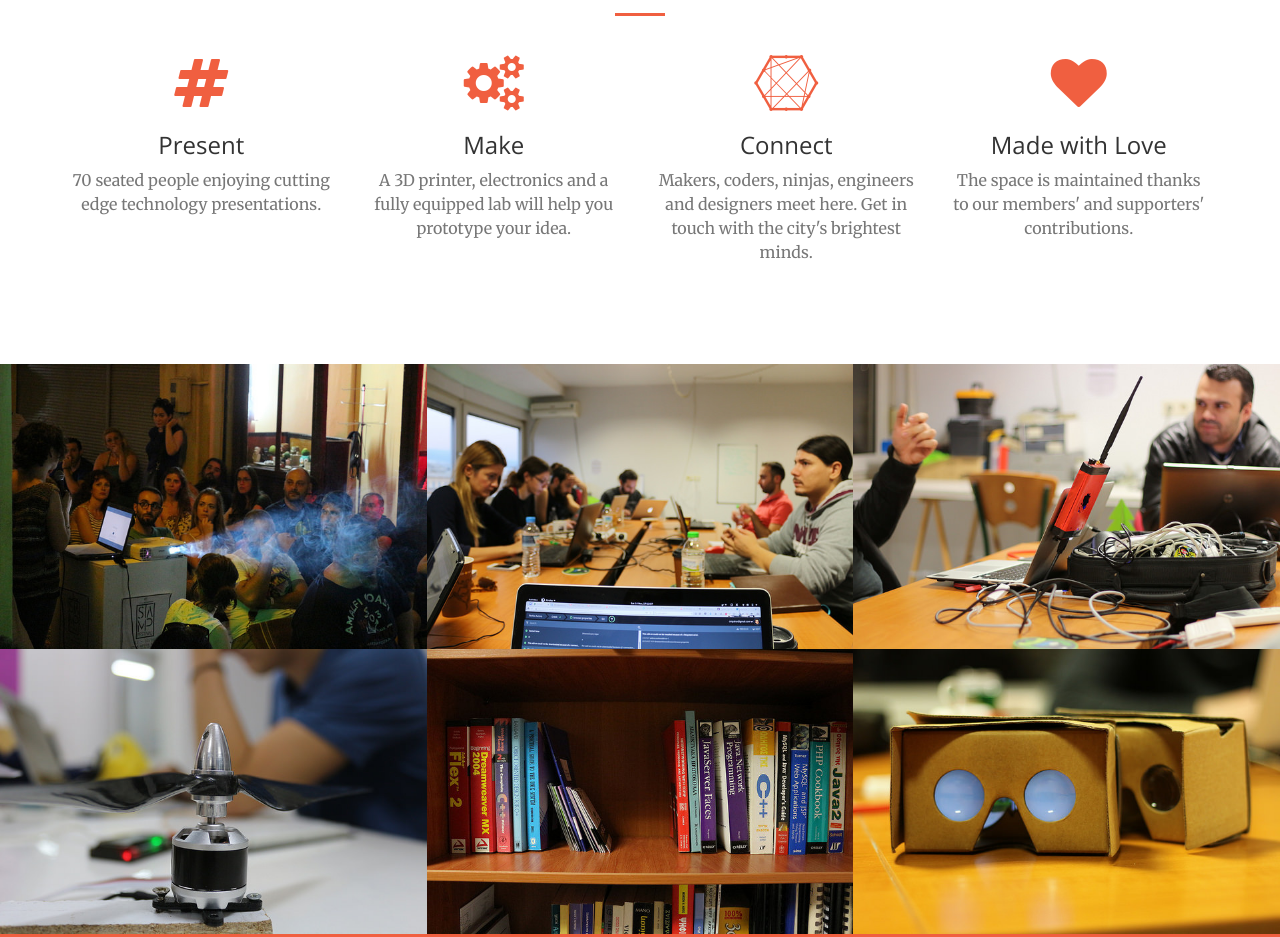
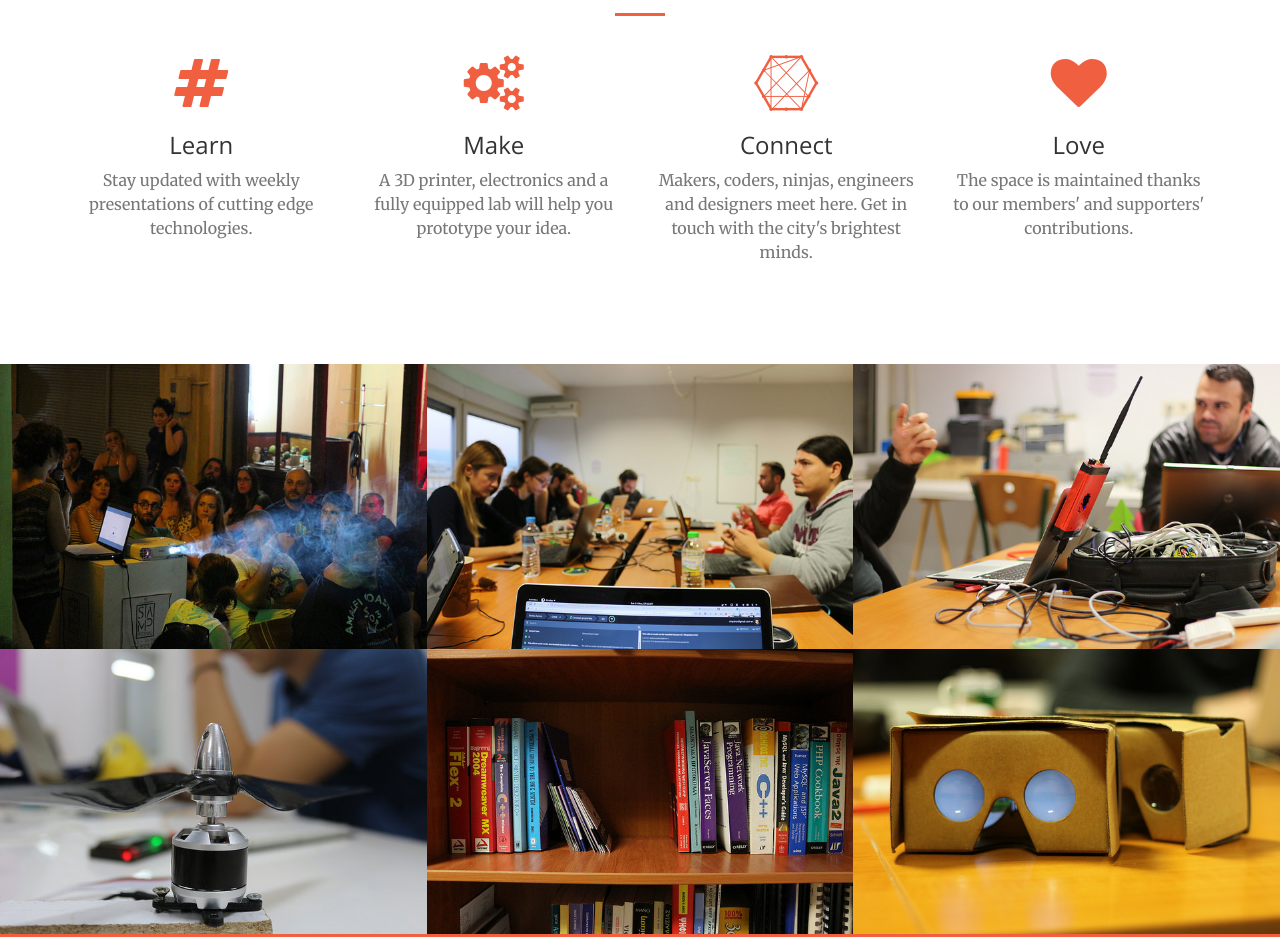
Before and after one commit to lambdaspace/new_website, a plain HTML site: page index.html in a window 1280 px wide. Shown: the part 940-1877 px from the top of the page. Drawn offline with nearby package versions, Linux system fonts and the light colour scheme.

Commit message:
Update basic info

```diff
--- a/index.html
+++ b/index.html
@@ -97,8 +97,8 @@
                 <div class="col-lg-3 col-md-6 text-center">
                     <div class="service-box">
                         <i class="fa fa-4x fa-hashtag wow bounceIn text-primary"></i>
-                        <h3>Present</h3>
-                        <p class="text-muted">70 seated people enjoying cutting edge technology presentations.</p>
+                        <h3>Learn</h3>
+                        <p class="text-muted">Stay updated with weekly presentations of cutting edge technologies.</p>
                     </div>
                 </div>
                 <div class="col-lg-3 col-md-6 text-center">
@@ -118,7 +118,7 @@
                 <div class="col-lg-3 col-md-6 text-center">
                     <div class="service-box">
                         <i class="fa fa-4x fa-heart wow bounceIn text-primary" data-wow-delay=".3s"></i>
-                        <h3>Made with Love</h3>
+                        <h3>Love</h3>
                         <p class="text-muted">The space is maintained thanks to our members' and supporters' contributions.</p>
                     </div>
                 </div>
```
